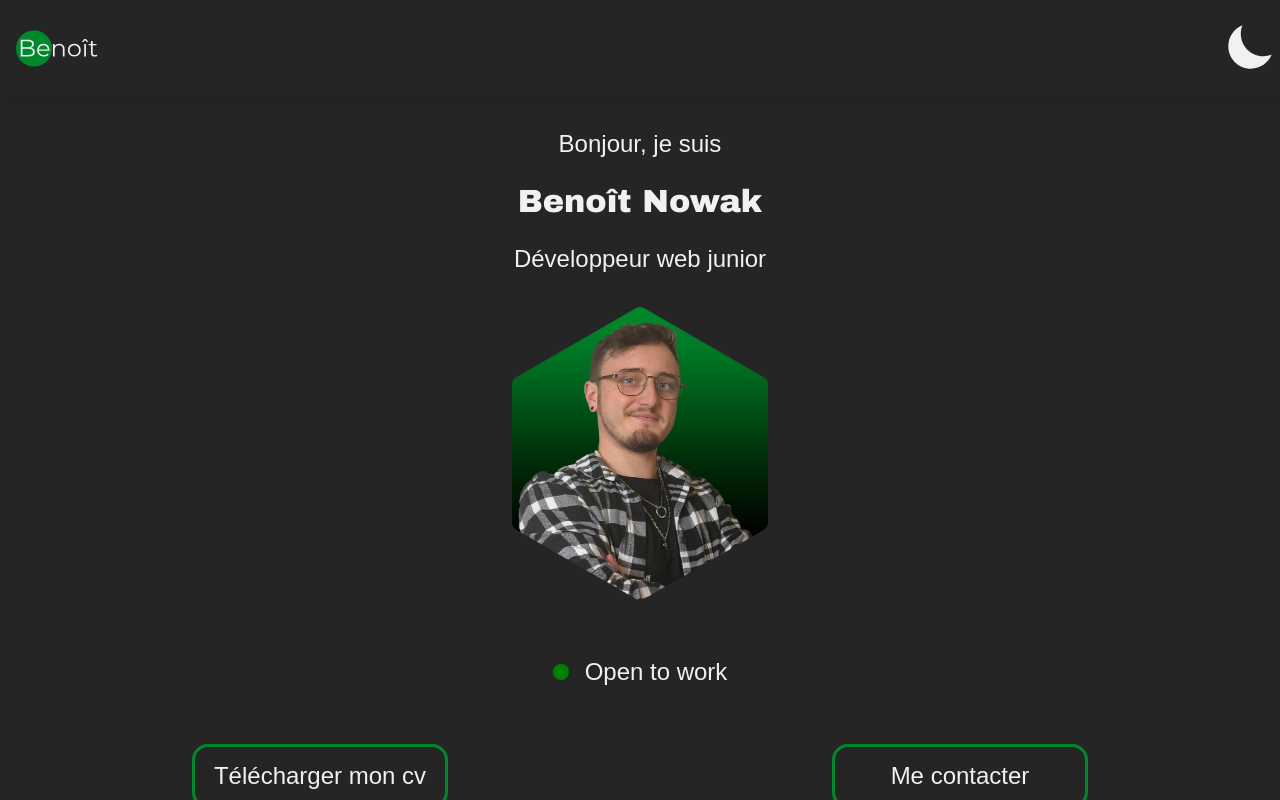
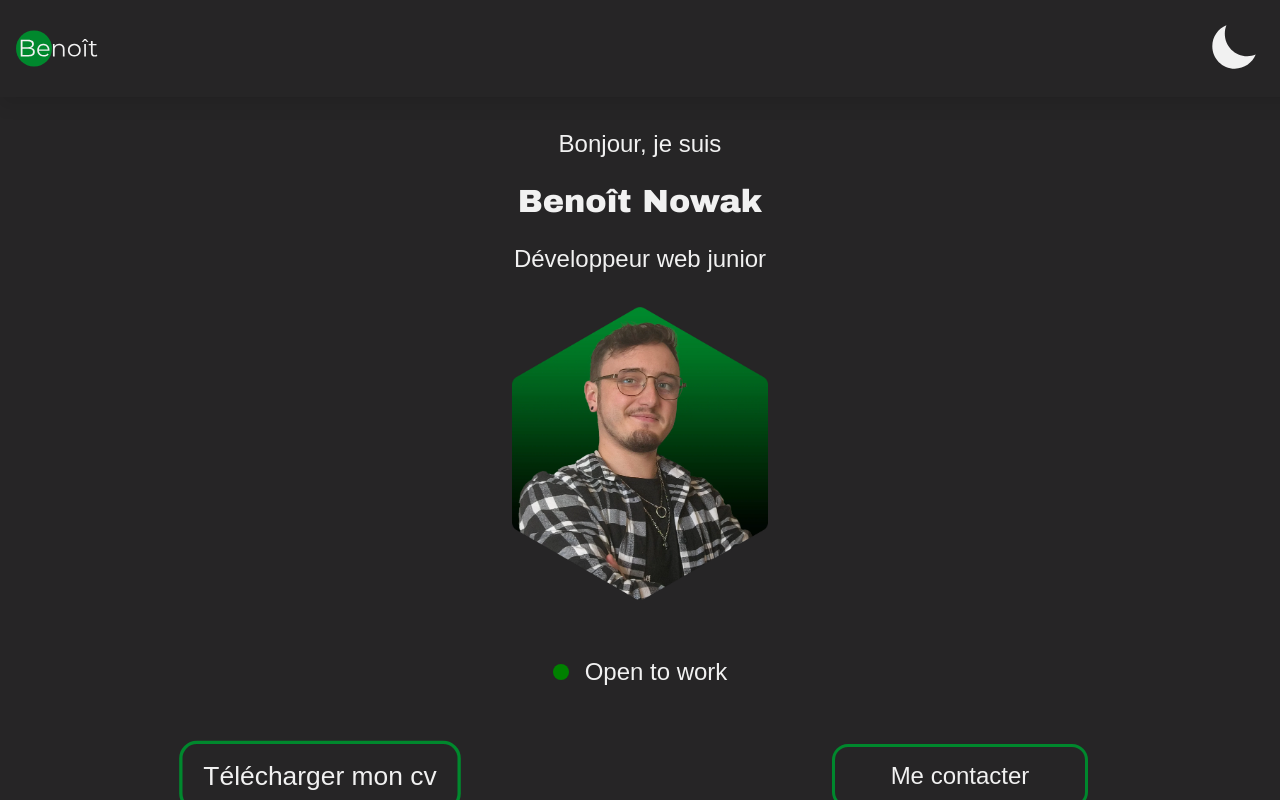
Before and after one commit to Benoit-nwk/PortfolioV2, a Vue app: page / in a window 1280 px wide. In both pictures the pointer is over the button "Télécharger mon cv". Shown: the top 800 px of the page. Built offline with nearby package versions, Linux system fonts and the light colour scheme.

Commit message:
Ajout de style hover sur les boutons

```diff
--- a/src/assets/main.css
+++ b/src/assets/main.css
@@ -42,6 +42,12 @@ button.button_main{
   border: 0.2rem solid var(--green);
   border-radius: 1rem;
   padding: 0.5rem 1rem;
+  transition: all 0.5s ease;
+}
+
+button.button_main:hover{
+  transform: scale(1.1);
+  cursor: pointer;
 }
 
 p{
--- a/src/components/buttons/ButtonDownloadCV.vue
+++ b/src/components/buttons/ButtonDownloadCV.vue
@@ -1,6 +1,6 @@
 <script setup>
 const downloadCV = () => {
-      window.open("CV_Nowak_Benoit.pdf")
+      window.open("cv_Nowak_Benoit.pdf")
 }
 </script>
 
@@ -9,5 +9,4 @@ const downloadCV = () => {
 </template>
 
 <style scoped>
-
 </style>
--- a/src/components/buttons/ButtonSwitchDarkLightMode.vue
+++ b/src/components/buttons/ButtonSwitchDarkLightMode.vue
@@ -32,7 +32,14 @@ const toggleTheme = () => {
 button{
       background-color: transparent;
       border: none;
-      padding-right: 1rem;
+      padding-right: 2rem;
+      transition: all 0.5s ease;
+}
+
+button:hover{
+  transform: scale(1.1);
+  rotate: 10deg;
+  cursor: pointer;
 }
 
 </style>
--- a/src/components/contact/Contact.vue
+++ b/src/components/contact/Contact.vue
@@ -13,7 +13,7 @@ const sendMail = () => {
                   <h2>Par téléphone</h2>
                   <p>Au: <span>06.58.99.21.89</span></p>
                   <p>Ou en cliquant sur ce bouton:</p>
-                  <a href="tel:0658992189">Téléphoner</a>
+                  <a href="tel:0658992189">Appeler</a>
             </div>
             <div class="mail">
             <h2>Par mail</h2>
@@ -45,7 +45,6 @@ h1{
 }
 
 a{
-
       width: 35%;
       height: 4rem;
       color: var(--light);
@@ -59,6 +58,11 @@ a{
       justify-content: center;
       align-items: center;
       margin: 2rem;
+      transition: all 0.5s ease;
+}
+
+a:hover{
+      transform: scale(1.1);
 }
 
 .phone, .mail{
```
Also changed, not shown: 1 other file (tests, documents, lock files or other folders).
